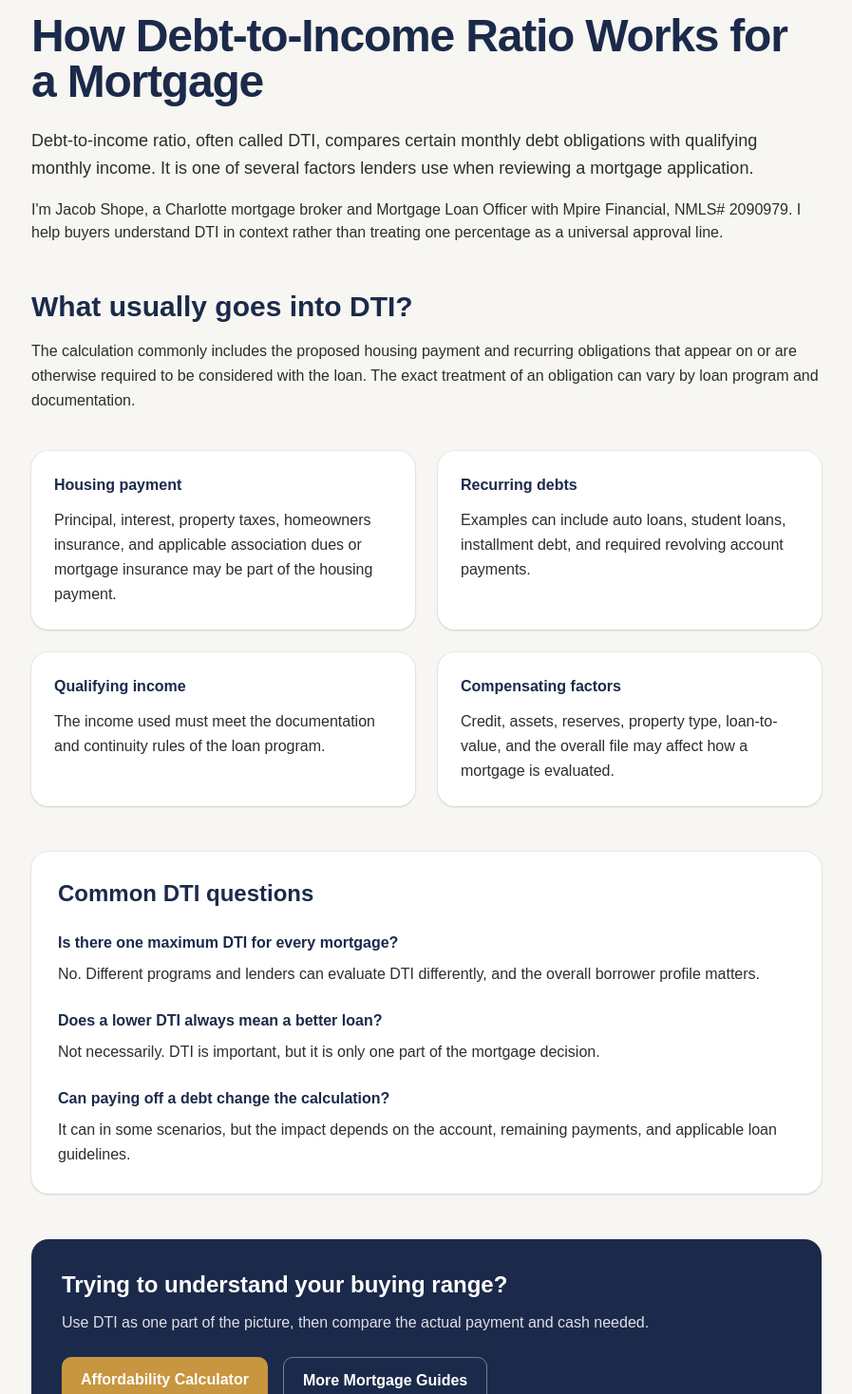
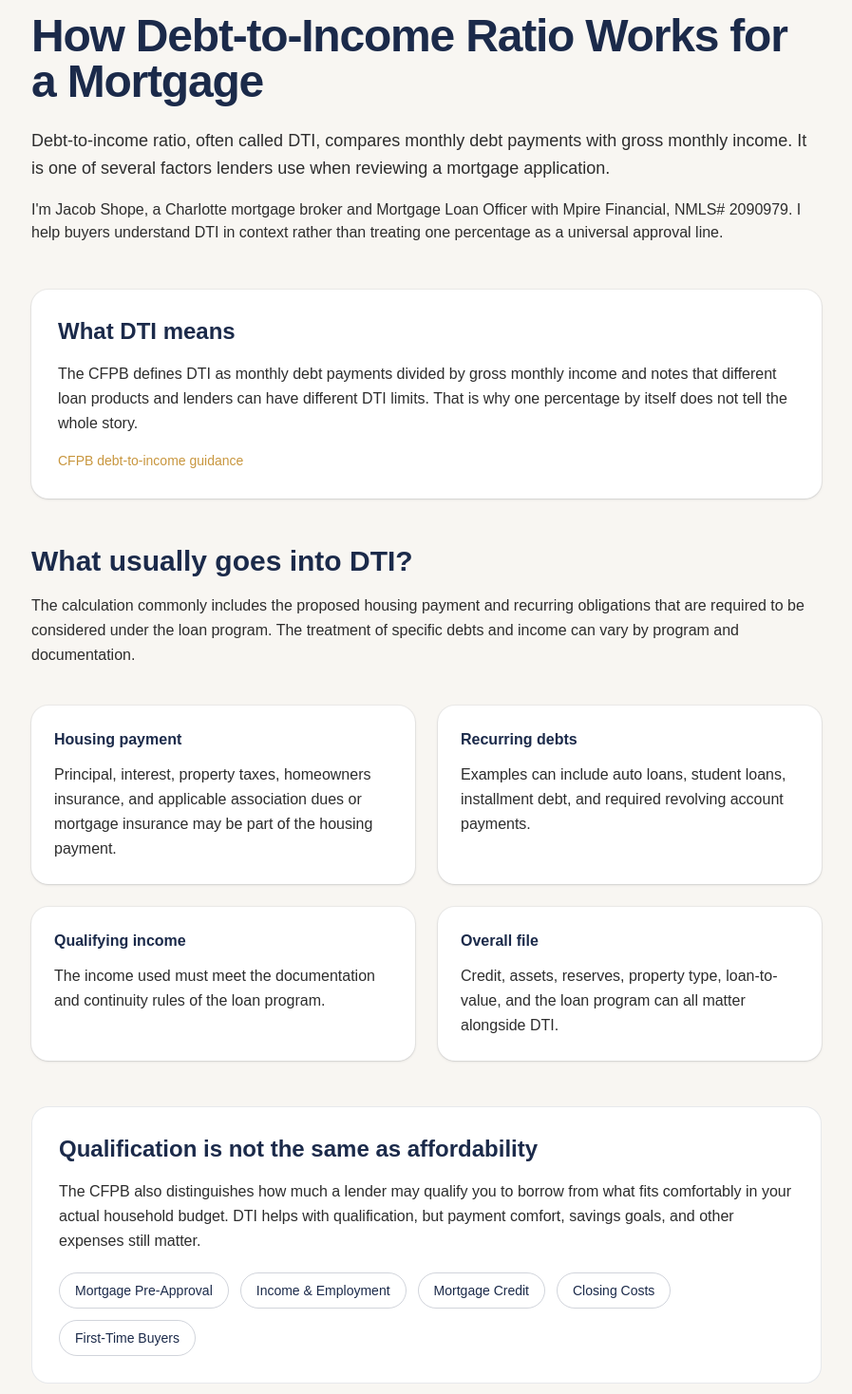
Before and after one commit to JLshope12/jacob-shope-mortgage, a Next.js app: page /mortgage-dti-charlotte in a window 1280 px wide. Shown: the part 182-1650 px from the top of the page at 95% size, without its empty margins (191-1088 px from the left). Built offline with nearby package versions, Linux system fonts and the light colour scheme.

Commit message:
Strengthen DTI page with CFPB authority, schema, and qualification links

```diff
--- a/app/mortgage-dti-charlotte/page.tsx
+++ b/app/mortgage-dti-charlotte/page.tsx
@@ -1,23 +1,67 @@
 import Link from "next/link";
+import { AuthorBox } from "@/components/seo/AuthorBox";
+
+const origin = "https://jacobshopemortgage.com";
+const pageUrl = `${origin}/mortgage-dti-charlotte`;
+const CFPB_DTI = "https://www.consumerfinance.gov/ask-cfpb/what-is-a-debt-to-income-ratio-en-1791/";
+const CFPB_AFFORDABILITY = "https://www.consumerfinance.gov/ask-cfpb/how-can-i-figure-out-if-i-can-afford-to-buy-a-home-and-take-out-a-mortgage-en-118/";
 
 export const metadata = {
   title: "Debt-to-Income Ratio for a Mortgage | Charlotte | Jacob Shope",
   description: "Learn how debt-to-income ratio is used in mortgage qualification and why the full loan scenario matters. Guidance from Jacob Shope, NMLS# 2090979.",
   alternates: { canonical: "/mortgage-dti-charlotte" },
+  authors: [{ name: "Jacob Shope", url: "/about" }],
+};
+
+const schema = {
+  "@context": "https://schema.org",
+  "@graph": [
+    {
+      "@type": "Article",
+      "@id": `${pageUrl}#article`,
+      headline: "How Debt-to-Income Ratio Works for a Mortgage",
+      author: { "@id": `${origin}/#jacob-shope` },
+      publisher: { "@id": `${origin}/#mpire-financial` },
+      mainEntityOfPage: { "@id": `${pageUrl}#webpage` },
+      dateModified: "2026-09-08",
+      citation: [CFPB_DTI, CFPB_AFFORDABILITY],
+    },
+    {
+      "@type": "WebPage",
+      "@id": `${pageUrl}#webpage`,
+      url: pageUrl,
+      name: "Debt-to-Income Ratio for a Mortgage in Charlotte",
+      author: { "@id": `${origin}/#jacob-shope` },
+      isPartOf: { "@id": `${origin}/#website` },
+      about: [
+        { "@type": "Thing", name: "Debt-to-income ratio" },
+        { "@type": "Thing", name: "Mortgage qualification" },
+        { "@type": "Place", name: "Charlotte, North Carolina" },
+        { "@type": "Place", name: "Lake Norman, North Carolina" },
+      ],
+    },
+  ],
 };
 
 export default function MortgageDtiCharlottePage() {
   return (
     <div className="bg-offwhite">
+      <script type="application/ld+json" dangerouslySetInnerHTML={{ __html: JSON.stringify(schema) }} />
       <article className="mx-auto max-w-4xl px-4 py-16 md:px-6 md:py-24 lg:px-8">
         <p className="font-semibold text-gold">Mortgage guidance from Jacob Shope</p>
         <h1 className="mt-3 text-4xl font-bold tracking-tight text-navy md:text-5xl">How Debt-to-Income Ratio Works for a Mortgage</h1>
-        <p className="mt-6 text-lg leading-relaxed text-charcoal">Debt-to-income ratio, often called DTI, compares certain monthly debt obligations with qualifying monthly income. It is one of several factors lenders use when reviewing a mortgage application.</p>
+        <p className="mt-6 text-lg leading-relaxed text-charcoal">Debt-to-income ratio, often called DTI, compares monthly debt payments with gross monthly income. It is one of several factors lenders use when reviewing a mortgage application.</p>
         <p className="mt-4 text-charcoal">I&apos;m Jacob Shope, a Charlotte mortgage broker and Mortgage Loan Officer with Mpire Financial, NMLS# 2090979. I help buyers understand DTI in context rather than treating one percentage as a universal approval line.</p>
+
+        <section className="mt-12 rounded-2xl bg-white p-7 shadow-sm ring-1 ring-navy/5">
+          <h2 className="text-2xl font-bold text-navy">What DTI means</h2>
+          <p className="mt-4 leading-relaxed text-charcoal">The CFPB defines DTI as monthly debt payments divided by gross monthly income and notes that different loan products and lenders can have different DTI limits. That is why one percentage by itself does not tell the whole story.</p>
+          <a href={CFPB_DTI} target="_blank" rel="noopener noreferrer" className="mt-4 inline-flex text-sm font-medium text-gold hover:underline">CFPB debt-to-income guidance</a>
+        </section>
 
         <section className="mt-12">
           <h2 className="text-2xl font-bold text-navy md:text-3xl">What usually goes into DTI?</h2>
-          <p className="mt-4 leading-relaxed text-charcoal">The calculation commonly includes the proposed housing payment and recurring obligations that appear on or are otherwise required to be considered with the loan. The exact treatment of an obligation can vary by loan program and documentation.</p>
+          <p className="mt-4 leading-relaxed text-charcoal">The calculation commonly includes the proposed housing payment and recurring obligations that are required to be considered under the loan program. The treatment of specific debts and income can vary by program and documentation.</p>
         </section>
 
         <section className="mt-10 grid gap-6 sm:grid-cols-2">
@@ -25,22 +69,27 @@ export default function MortgageDtiCharlottePage() {
             ["Housing payment", "Principal, interest, property taxes, homeowners insurance, and applicable association dues or mortgage insurance may be part of the housing payment."],
             ["Recurring debts", "Examples can include auto loans, student loans, installment debt, and required revolving account payments."],
             ["Qualifying income", "The income used must meet the documentation and continuity rules of the loan program."],
-            ["Compensating factors", "Credit, assets, reserves, property type, loan-to-value, and the overall file may affect how a mortgage is evaluated."],
+            ["Overall file", "Credit, assets, reserves, property type, loan-to-value, and the loan program can all matter alongside DTI."],
           ].map(([title, body]) => (
             <div key={title} className="rounded-2xl bg-white p-6 shadow-sm ring-1 ring-navy/5"><h3 className="font-bold text-navy">{title}</h3><p className="mt-3 leading-relaxed text-charcoal">{body}</p></div>
           ))}
         </section>
 
-        <section className="mt-12 rounded-2xl bg-white p-7 shadow-sm ring-1 ring-navy/5">
-          <h2 className="text-2xl font-bold text-navy">Common DTI questions</h2>
-          <div className="mt-6 space-y-6">
-            <div><h3 className="font-semibold text-navy">Is there one maximum DTI for every mortgage?</h3><p className="mt-2 leading-relaxed text-charcoal">No. Different programs and lenders can evaluate DTI differently, and the overall borrower profile matters.</p></div>
-            <div><h3 className="font-semibold text-navy">Does a lower DTI always mean a better loan?</h3><p className="mt-2 leading-relaxed text-charcoal">Not necessarily. DTI is important, but it is only one part of the mortgage decision.</p></div>
-            <div><h3 className="font-semibold text-navy">Can paying off a debt change the calculation?</h3><p className="mt-2 leading-relaxed text-charcoal">It can in some scenarios, but the impact depends on the account, remaining payments, and applicable loan guidelines.</p></div>
+        <section className="mt-12 rounded-2xl border border-navy/10 bg-white p-7">
+          <h2 className="text-2xl font-bold text-navy">Qualification is not the same as affordability</h2>
+          <p className="mt-4 leading-relaxed text-charcoal">The CFPB also distinguishes how much a lender may qualify you to borrow from what fits comfortably in your actual household budget. DTI helps with qualification, but payment comfort, savings goals, and other expenses still matter.</p>
+          <div className="mt-5 flex flex-wrap gap-3 text-sm font-medium">
+            <Link href="/mortgage-preapproval-charlotte" className="rounded-full border border-navy/20 px-4 py-2 text-navy hover:border-gold hover:text-gold">Mortgage Pre-Approval</Link>
+            <Link href="/mortgage-income-employment-charlotte" className="rounded-full border border-navy/20 px-4 py-2 text-navy hover:border-gold hover:text-gold">Income & Employment</Link>
+            <Link href="/mortgage-credit-score-charlotte" className="rounded-full border border-navy/20 px-4 py-2 text-navy hover:border-gold hover:text-gold">Mortgage Credit</Link>
+            <Link href="/mortgage-closing-costs-charlotte" className="rounded-full border border-navy/20 px-4 py-2 text-navy hover:border-gold hover:text-gold">Closing Costs</Link>
+            <Link href="/first-time-homebuyer-charlotte" className="rounded-full border border-navy/20 px-4 py-2 text-navy hover:border-gold hover:text-gold">First-Time Buyers</Link>
           </div>
         </section>
 
-        <section className="mt-12 rounded-2xl bg-navy p-8 text-white"><h2 className="text-2xl font-bold">Trying to understand your buying range?</h2><p className="mt-3 text-white/85">Use DTI as one part of the picture, then compare the actual payment and cash needed.</p><div className="mt-6 flex flex-wrap gap-4"><Link href="/calculators/affordability" className="rounded-lg bg-gold px-5 py-3 font-semibold text-white hover:bg-gold/90">Affordability Calculator</Link><Link href="/mortgage-guides" className="rounded-lg border border-white/40 px-5 py-3 font-semibold text-white hover:bg-white hover:text-navy">More Mortgage Guides</Link></div></section>
+        <div className="mt-12"><AuthorBox /></div>
+
+        <section className="mt-12 rounded-2xl bg-navy p-8 text-white"><h2 className="text-2xl font-bold">Trying to understand your buying range?</h2><p className="mt-3 text-white/85">Use DTI as one part of the picture, then compare the actual payment and cash needed.</p><div className="mt-6 flex flex-wrap gap-4"><Link href="/calculators/affordability" className="rounded-lg bg-gold px-5 py-3 font-semibold text-white hover:bg-gold/90">Affordability Calculator</Link><Link href="/contact" className="rounded-lg border border-white/40 px-5 py-3 font-semibold text-white hover:bg-white hover:text-navy">Ask Jacob</Link></div></section>
       </article>
     </div>
   );
```
